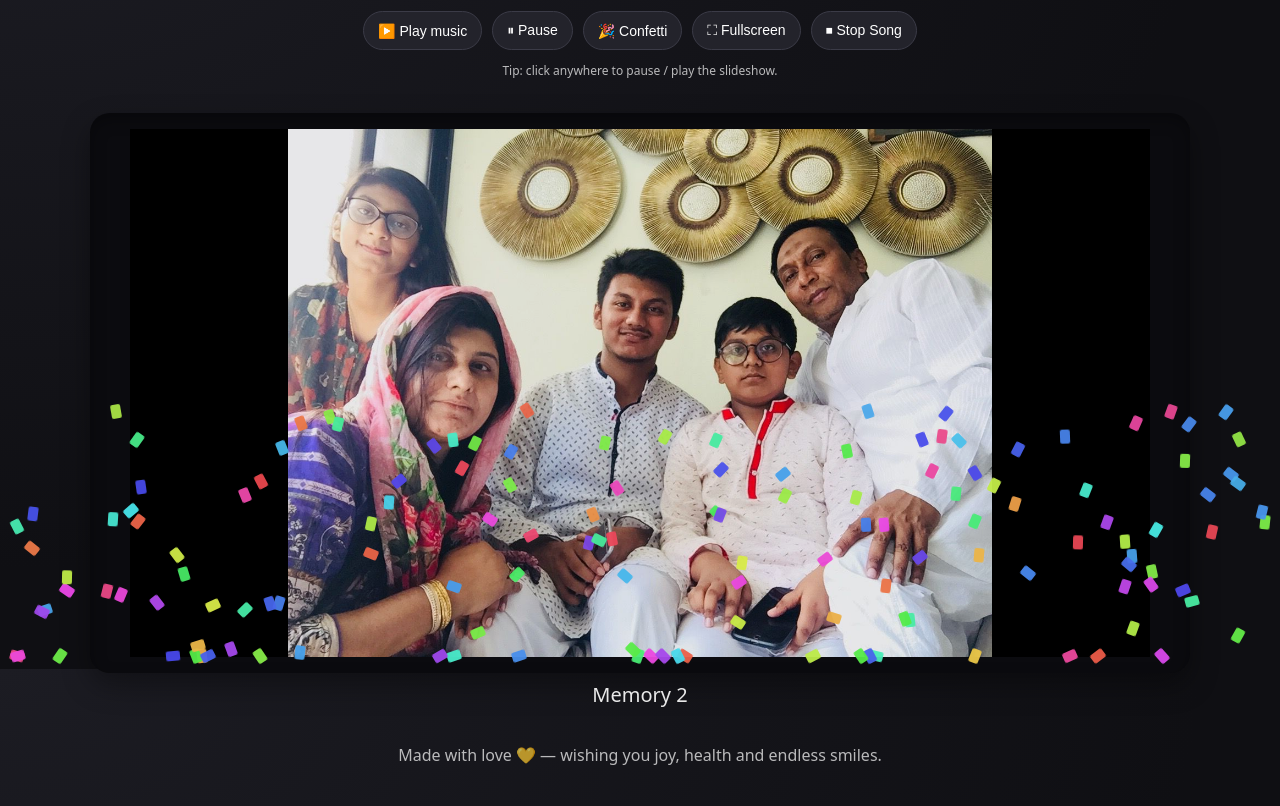
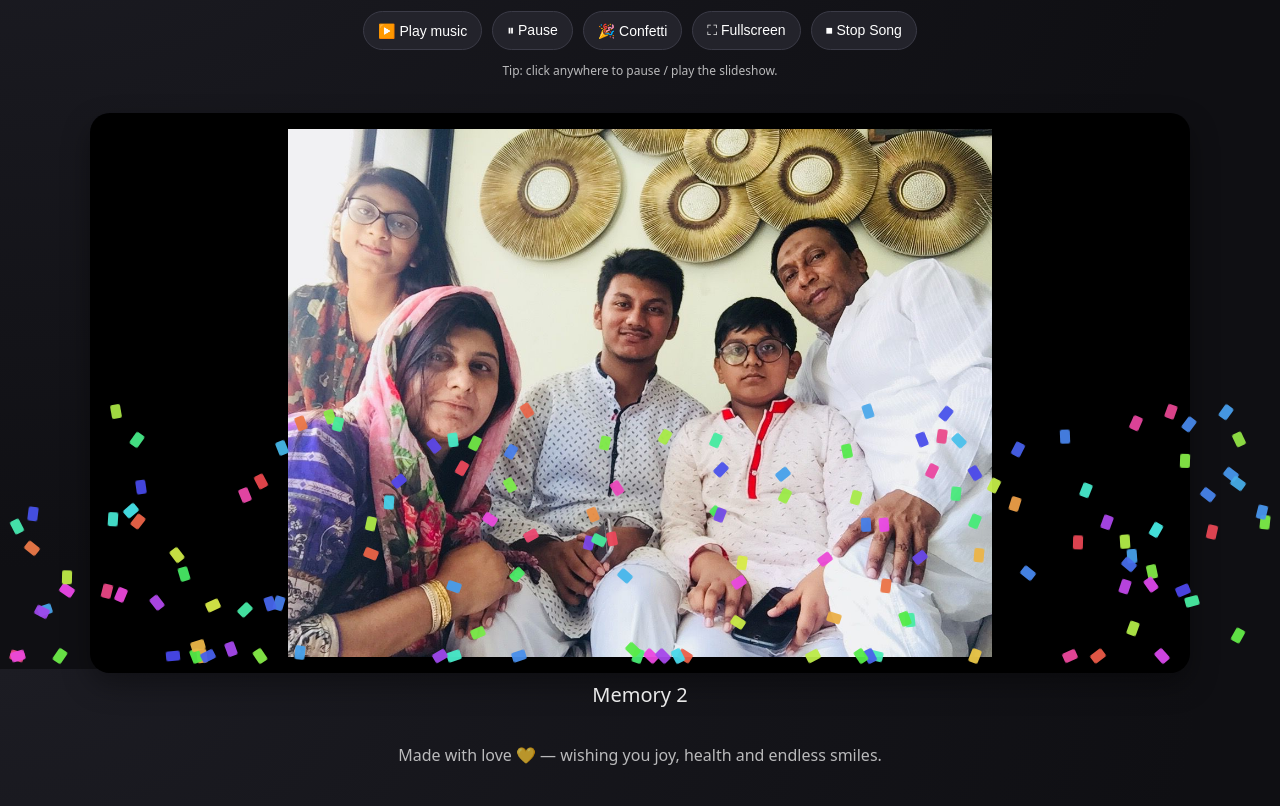
Before and after one commit to amimul1/mom-birthday-site, a plain HTML site: page index.html in a window 1280 px wide. Shown: the part 131-937 px from the top of the page. Drawn offline with Linux system fonts and the light colour scheme.

Commit message:
Update style.css

```diff
--- a/style.css
+++ b/style.css
@@ -1,15 +1,15 @@
-:root { --bg:#0f0f13; --fg:#fff; --accent:#ffb3c1; --soft:#ffd6dc; }
+:root { --bg:#0f0f13; --fg:#fff; }
 * { box-sizing: border-box; }
 html, body { height: 100%; }
 body {
   margin: 0;
-  font-family: ui-sans-serif, system-ui, -apple-system, Segoe UI, Roboto, "Helvetica Neue", Arial;
+  font-family: ui-sans-serif, system-ui, -apple-system, Segoe UI, Roboto, Arial;
   color: var(--fg);
   background: radial-gradient(1200px 700px at top left, #1c1c23, var(--bg));
   overflow-x: hidden;
 }
 .hero { text-align:center; padding:28px 16px 8px; }
-h1 { margin:12px 0 6px; font-size:clamp(28px,4vw,44px); letter-spacing:.5px; }
+h1 { margin:12px 0 6px; font-size:clamp(28px,4vw,44px); }
 .subtitle { margin:0; opacity:.9; }
 .heart { filter: drop-shadow(0 2px 4px rgba(255,0,70,.35)); }
 
@@ -21,6 +21,7 @@ h1 { margin:12px 0 6px; font-size:clamp(28px,4vw,44px); letter-spacing:.5px; }
 .controls button:hover { transform: translateY(-1px); background:#2a2a34; }
 .hint { opacity:.7; font-size:12px; }
 
+/* slideshow frame */
 .slideshow {
   position: relative;
   width: min(1100px, 92vw);
@@ -28,40 +29,35 @@ h1 { margin:12px 0 6px; font-size:clamp(28px,4vw,44px); letter-spacing:.5px; }
   margin: 14px auto 6px;
   border-radius: 20px;
   overflow: hidden;
-  background: #0b0b0f;
+  background: #000;                 /* gives clean letterbox */
   box-shadow: 0 12px 28px rgba(0,0,0,.35), 0 6px 16px rgba(0,0,0,.3) inset;
 }
 
+/* slides stack; no transforms that could crop */
 .slide {
-  position: absolute;
-  inset: 0;
-  display: flex;
-  align-items: center;
-  justify-content: center;
-  opacity: 0;
-  transition: opacity 1200ms ease;
-  background: #000; /* nice letterbox color */
+  position: absolute; inset: 0;
+  display: flex; align-items: center; justify-content: center;
+  opacity: 0; transition: opacity 800ms ease;
 }
 .slide.active { opacity: 1; }
 
-.slide img{
-  width: 100%;
-  height: 100%;
-  object-fit: contain;       /* <-- show full image, no crop */
+/* the image itself: NEVER crop */
+.fit {
+  max-width: 100%;
+  max-height: 100%;
+  width: auto;          /* let browser compute */
+  height: auto;         /* …without forcing fill */
+  object-fit: contain;  /* belt + suspenders */
   object-position: center;
-  image-rendering: auto;
 }
 
+/* caption */
 .caption { text-align:center; font-size:clamp(16px,2.5vw,20px); margin:8px 0 12px; opacity:.9; }
 
 /* confetti */
 .confetti { position:fixed; top:-10vh; left:0; width:100%; pointer-events:none; }
-.confetti i{
-  position:absolute; width:10px; height:14px; background:hsl(var(--h) 80% 60%);
-  transform: rotate(var(--r)); top:-20px; border-radius:2px; animation: fall linear forwards;
-}
-@keyframes fall {
-  to { transform: translateY(110vh) rotate(calc(var(--r) * -1)); opacity:.95; }
-}
+.confetti i{ position:absolute; width:10px; height:14px; background:hsl(var(--h) 80% 60%);
+  transform: rotate(var(--r)); top:-20px; border-radius:2px; animation: fall linear forwards; }
+@keyframes fall { to { transform: translateY(110vh) rotate(calc(var(--r) * -1)); opacity:.95; } }
 
 footer { text-align:center; padding:8px 0 24px; opacity:.7; }
```
